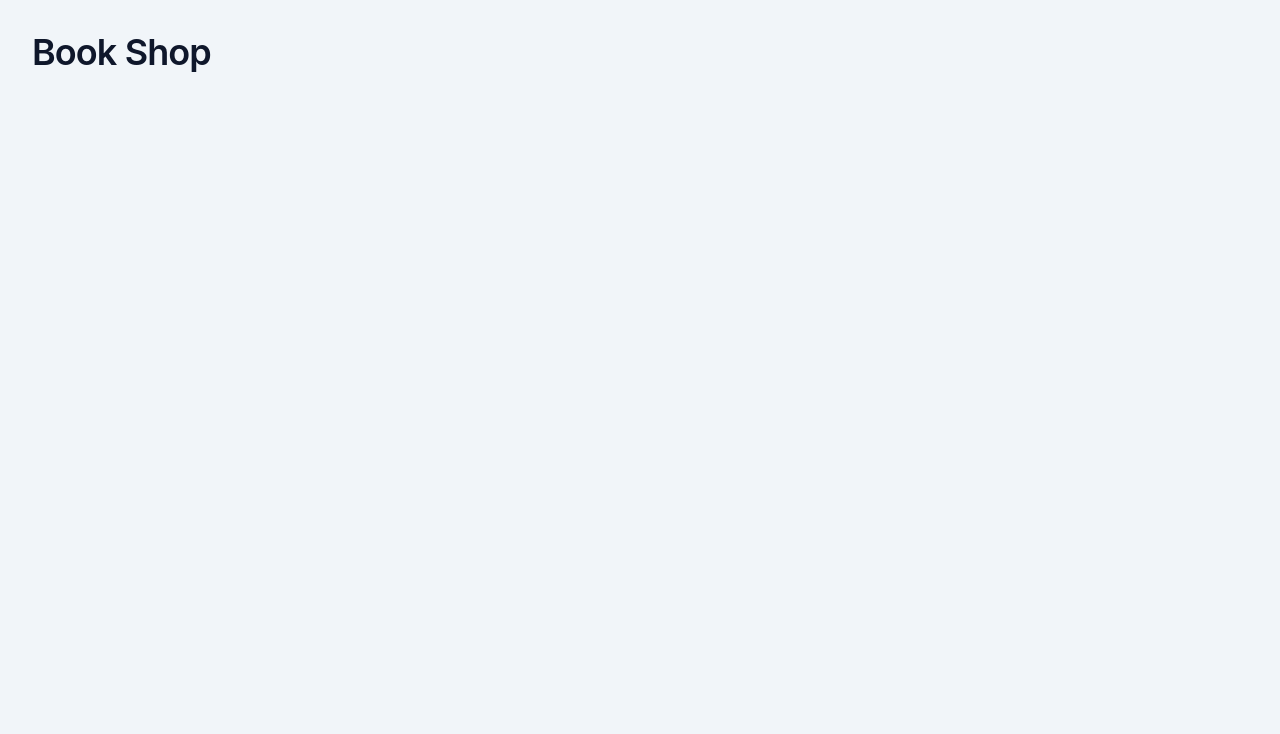
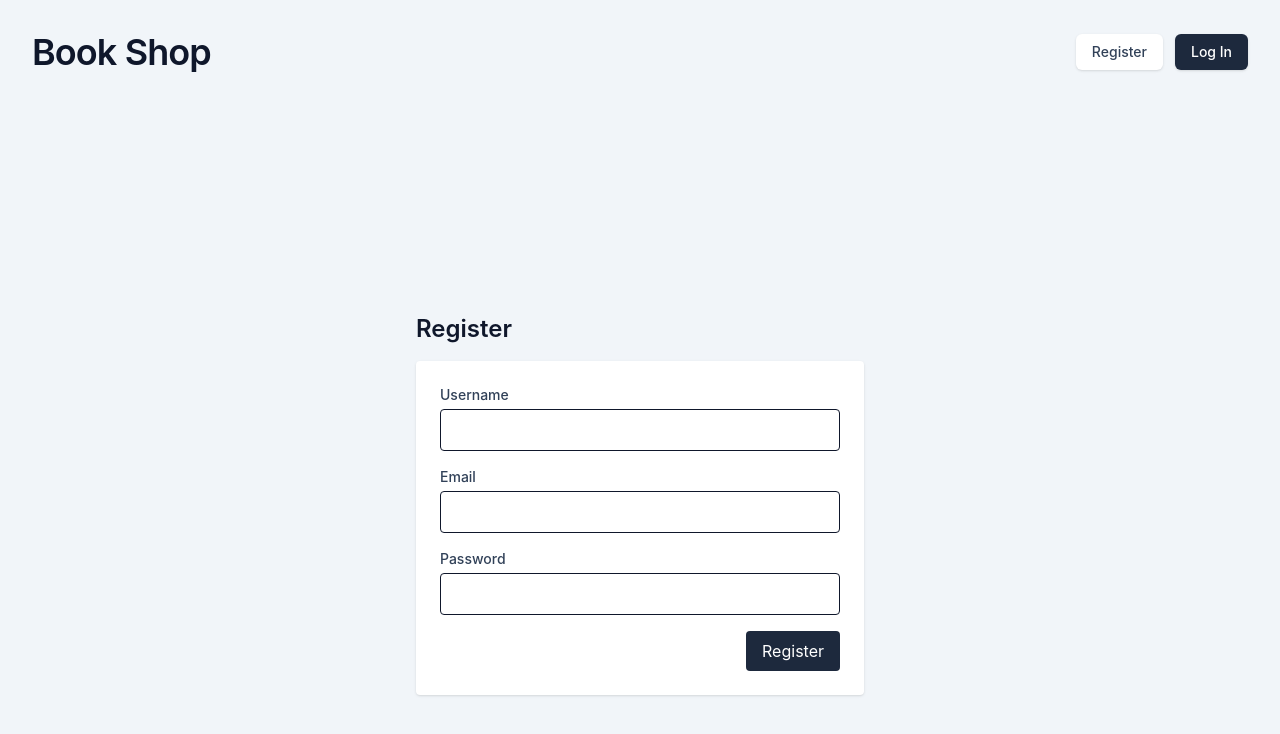
Before and after one commit to MissDavinderKaur/WBS_BOOK_SHOP_2, a React (Vite) app: page /register in a window 1280 px wide. Before the commit this address had no page. Shown: the top 734 px of the page. Built offline with nearby package versions, Linux system fonts and the light colour scheme.

Commit message:
Register and Login now set up

```diff
--- a/src/App.tsx
+++ b/src/App.tsx
@@ -1,20 +1,26 @@
 import { BrowserRouter, Routes, Route, Link } from "react-router-dom";
-import { ShopFront, BookDetails } from "./components";
+import { ShopFront, BookDetails, RegisterForm, LoginForm } from "./components";
 
 export default function App() {
   return (
     <BrowserRouter>
       <div className="min-h-screen bg-slate-100 text-slate-900">
         <div className="mx-auto max-w-7xl px-4 py-8 sm:px-6 lg:px-8">
-          <header className="mb-8">
-            <Link to="/" className="text-4xl font-semibold tracking-tight text-slate-900">
-              Book Shop
-            </Link>
+          <header className="mb-8 flex items-center justify-between">
+            <div>
+              <Link to="/" className="text-4xl font-semibold tracking-tight text-slate-900">Book Shop</Link>
+            </div>
+            <nav className="flex gap-3">
+              <Link to="/register" className="rounded-md bg-white px-4 py-2 text-sm font-medium text-slate-700 shadow-sm hover:bg-slate-50">Register</Link>
+              <Link to="/login" className="rounded-md bg-slate-800 px-4 py-2 text-sm font-medium text-white shadow-sm hover:bg-slate-900">Log In</Link>
+            </nav>
           </header>
 
           <Routes>
             <Route path="/" element={<ShopFront />} />
             <Route path="/books/:id" element={<BookDetails />} />
+            <Route path="/register" element={<RegisterForm />} />
+            <Route path="/login" element={<LoginForm />} />
           </Routes>
         </div>
       </div>
--- /dev/null
+++ b/src/components/LoginForm.tsx
@@ -0,0 +1,58 @@
+import { useState } from "react";
+import { useNavigate } from "react-router-dom";
+
+export default function LoginForm() {
+  const [email, setEmail] = useState("");
+  const [password, setPassword] = useState("");
+  const [error, setError] = useState<string | null>(null);
+  const [loading, setLoading] = useState(false);
+  const navigate = useNavigate();
+
+  async function handleSubmit(e: React.FormEvent) {
+    e.preventDefault();
+    setError(null);
+    setLoading(true);
+    try {
+      const res = await fetch("/api/users/login", {
+        method: "POST",
+        headers: { "Content-Type": "application/json" },
+        body: JSON.stringify({ email, password }),
+      });
+      const data = await res.json();
+      if (!res.ok) {
+        setError(data.error || "Login failed");
+        return;
+      }
+      // on success navigate to home
+      navigate("/");
+    } catch (err) {
+      setError(err instanceof Error ? err.message : "Unexpected error");
+    } finally {
+      setLoading(false);
+    }
+  }
+
+  return (
+    <div className="min-h-screen flex items-center justify-center px-4">
+      <div className="w-full max-w-md">
+        <h2 className="mb-4 text-2xl font-semibold">Log In</h2>
+        <form onSubmit={handleSubmit} className="space-y-4 rounded bg-white p-6 shadow">
+        {error && <div className="text-sm text-red-600">{error}</div>}
+        <div>
+          <label className="block text-sm font-medium text-slate-700">Email</label>
+          <input type="email" value={email} onChange={(e) => setEmail(e.target.value)} className="mt-1 w-full rounded border px-3 py-2" required />
+        </div>
+        <div>
+          <label className="block text-sm font-medium text-slate-700">Password</label>
+          <input type="password" value={password} onChange={(e) => setPassword(e.target.value)} className="mt-1 w-full rounded border px-3 py-2" required />
+        </div>
+        <div className="flex items-center justify-end">
+          <button type="submit" disabled={loading} className="rounded bg-slate-800 px-4 py-2 text-white">
+            {loading ? "Logging in…" : "Log In"}
+          </button>
+        </div>
+        </form>
+      </div>
+    </div>
+  );
+}
--- /dev/null
+++ b/src/components/RegisterForm.tsx
@@ -0,0 +1,63 @@
+import { useState } from "react";
+import { useNavigate } from "react-router-dom";
+
+export default function RegisterForm() {
+  const [username, setUsername] = useState("");
+  const [email, setEmail] = useState("");
+  const [password, setPassword] = useState("");
+  const [error, setError] = useState<string | null>(null);
+  const [loading, setLoading] = useState(false);
+  const navigate = useNavigate();
+
+  async function handleSubmit(e: React.FormEvent) {
+    e.preventDefault();
+    setError(null);
+    setLoading(true);
+    try {
+      const res = await fetch("/api/users/register", {
+        method: "POST",
+        headers: { "Content-Type": "application/json" },
+        body: JSON.stringify({ username, email, password }),
+      });
+      const data = await res.json();
+      if (!res.ok) {
+        setError(data.error || "Registration failed");
+        return;
+      }
+      // on success navigate to home
+      navigate("/");
+    } catch (err) {
+      setError(err instanceof Error ? err.message : "Unexpected error");
+    } finally {
+      setLoading(false);
+    }
+  }
+
+  return (
+    <div className="min-h-screen flex items-center justify-center px-4">
+      <div className="w-full max-w-md">
+        <h2 className="mb-4 text-2xl font-semibold">Register</h2>
+        <form onSubmit={handleSubmit} className="space-y-4 rounded bg-white p-6 shadow">
+        {error && <div className="text-sm text-red-600">{error}</div>}
+        <div>
+          <label className="block text-sm font-medium text-slate-700">Username</label>
+          <input value={username} onChange={(e) => setUsername(e.target.value)} className="mt-1 w-full rounded border px-3 py-2" required />
+        </div>
+        <div>
+          <label className="block text-sm font-medium text-slate-700">Email</label>
+          <input type="email" value={email} onChange={(e) => setEmail(e.target.value)} className="mt-1 w-full rounded border px-3 py-2" required />
+        </div>
+        <div>
+          <label className="block text-sm font-medium text-slate-700">Password</label>
+          <input type="password" value={password} onChange={(e) => setPassword(e.target.value)} className="mt-1 w-full rounded border px-3 py-2" required />
+        </div>
+        <div className="flex items-center justify-end">
+          <button type="submit" disabled={loading} className="rounded bg-slate-800 px-4 py-2 text-white">
+            {loading ? "Registering…" : "Register"}
+          </button>
+        </div>
+        </form>
+      </div>
+    </div>
+  );
+}
--- a/src/components/index.ts
+++ b/src/components/index.ts
@@ -1,3 +1,5 @@
 export { default as BookCard } from "./BookCard";
 export { default as ShopFront } from "./ShopFront";
 export { default as BookDetails } from "./BookDetails";
+export { default as RegisterForm } from "./RegisterForm";
+export { default as LoginForm } from "./LoginForm.tsx";
```
